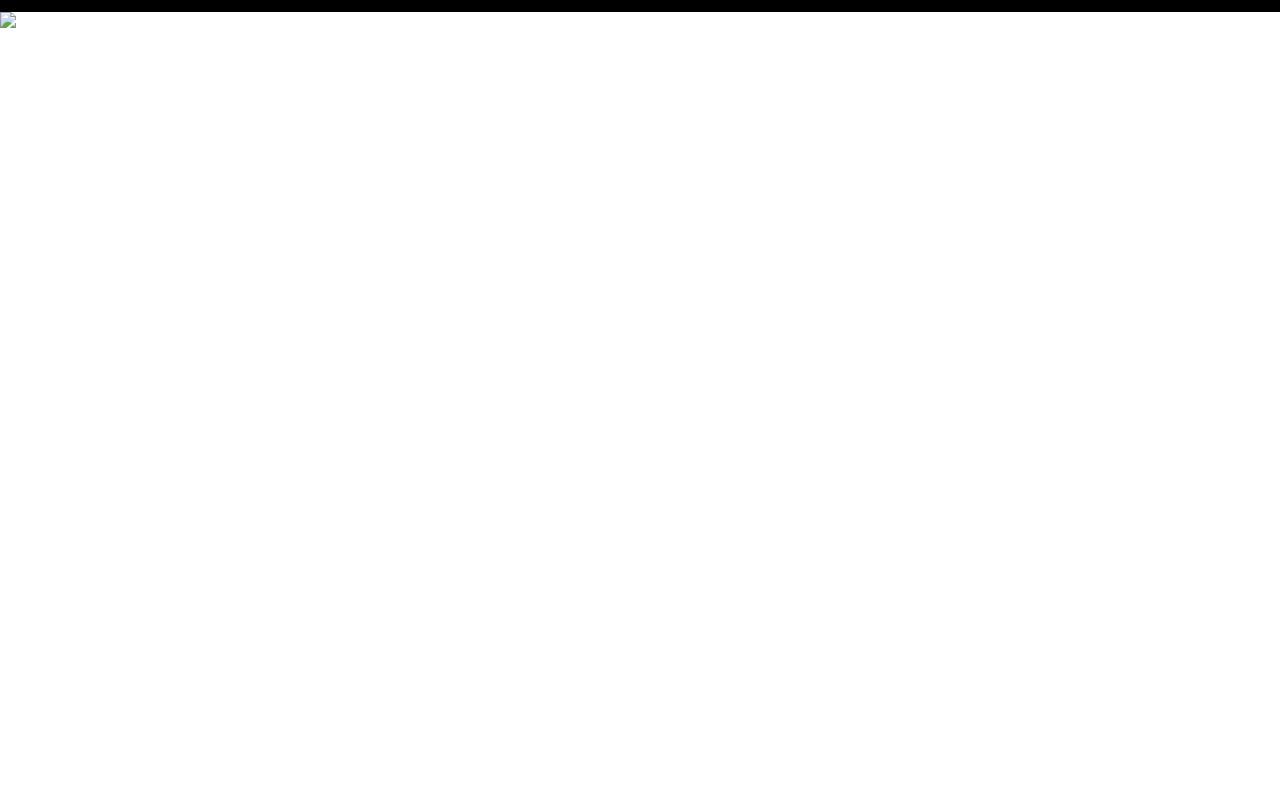
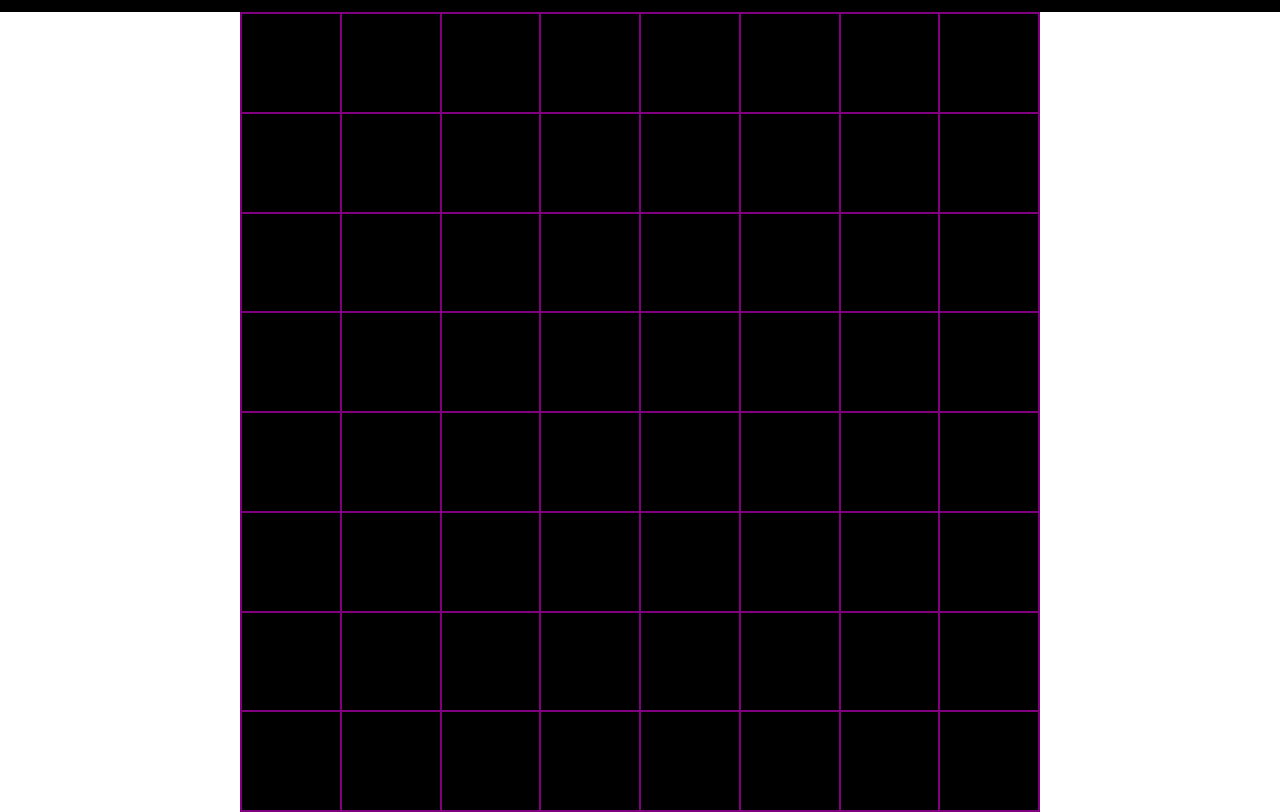
Before and after one commit to aidan073/Stacks, a plain HTML site: page index.html in a window 1280 px wide. Shown: the part 78-890 px from the top of the page. Before the commit the page ends 800 px from the top, so only its background shows below. Drawn offline with Linux system fonts and the light colour scheme.

Commit message:
Added board with functional tiles

```diff
--- /dev/null
+++ b/game-functions.js
@@ -0,0 +1,23 @@
+document.addEventListener('DOMContentLoaded', () => {
+    const board = document.getElementById("board");
+    const boardSize = 8; // changing this requires changing board styling currently
+
+    function populateBoard(){
+        for(let row = 0; row < boardSize; row++){
+            for(let column = 0; column < boardSize; column++){
+                const tile = document.createElement("div")
+                tile.setAttribute('class', 'tile');
+                tile.dataset.row = row;
+                tile.dataset.column = column;
+                tile.addEventListener('click', (e) => handleTileClick(e, row, column));
+                board.appendChild(tile);
+            }
+        }
+    }
+
+    function handleTileClick(e, row, column){
+        alert(`You clicked tile ${row}, ${column}`);
+    }
+
+    populateBoard();
+});
--- a/index.html
+++ b/index.html
@@ -1,4 +1,5 @@
 <!DOCTYPE html>
+<html lang="en">
     <head>
         <title>Stacks</title>
         <meta charset="UTF-8">
@@ -23,5 +24,10 @@
                 <img id="nav-logo" src="imgs/Stacks.png">
             </div>
         </header>
-    <img src="imgs/Stacks.png">
+        <main>
+            <div id="board">
+            </div>
+        </main>
+        <script src="game-functions.js"></script>
     </body>
+</html>
--- a/styles.css
+++ b/styles.css
@@ -1,9 +1,13 @@
 body {
     font-family: 'Roboto', sans-serif;
+    display: flex;
+    flex-direction: column;
     margin: 0;
     padding: 0;
+    min-height: 100vh;
 }
 
+/* Nav */
 .nav-bar {
     display: flex;
     gap: 100px;
@@ -36,3 +40,26 @@ body {
 .nav-links a:hover {
     color: gray;
 }
+
+/* Board */
+main {
+    flex: 1;
+    display: flex;
+    justify-content: center;
+    align-items: center;
+}
+
+#board {
+  display: grid;
+  grid-template-columns: repeat(8, 1fr);
+  gap: 2px;
+  background-color: purple;
+  width: 800px;
+  height: 800px;
+  padding: 2px;
+  box-sizing: border-box;
+}
+
+.tile {
+  background-color: black;
+}
```
Lines whose indentation alone changed are shown as unchanged.
